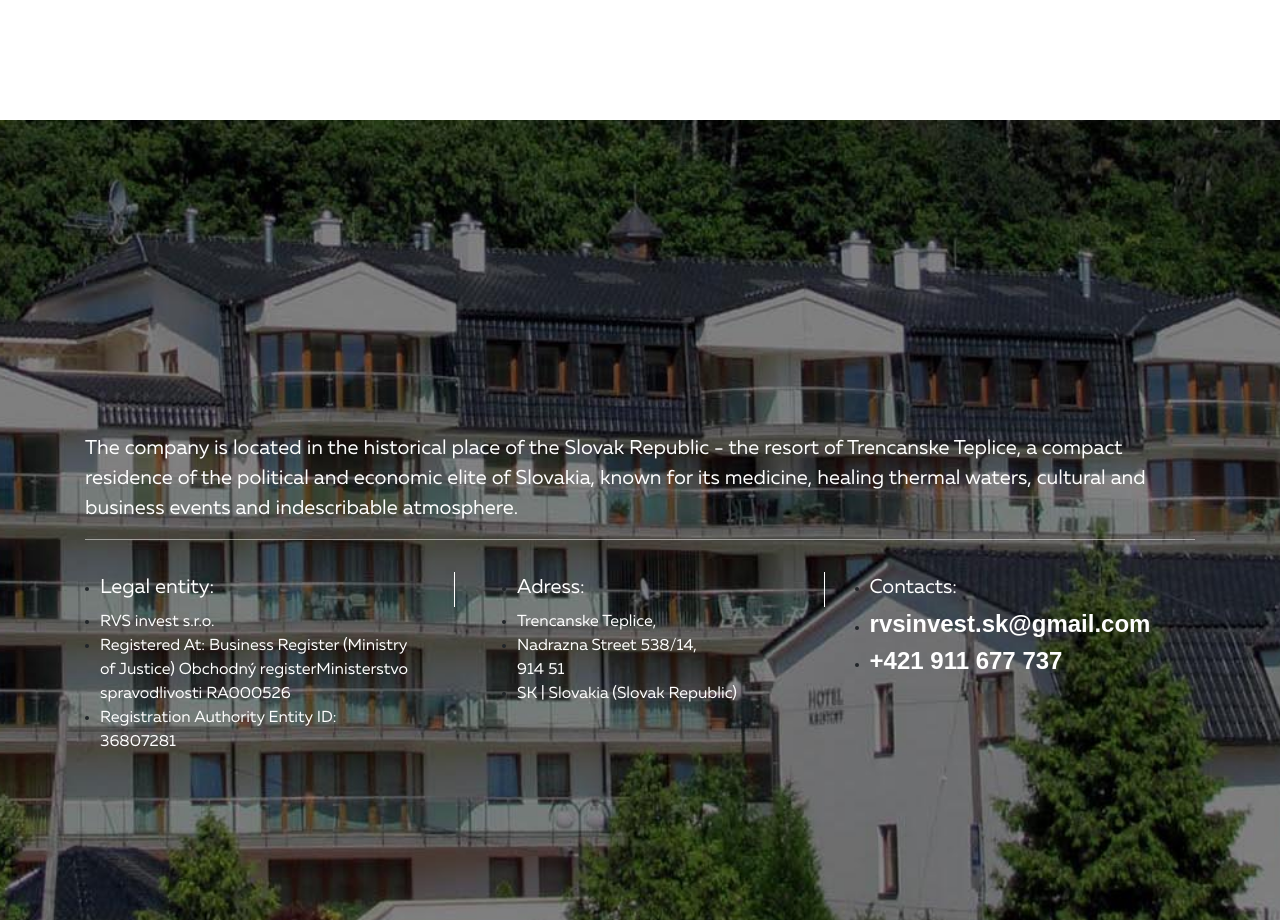
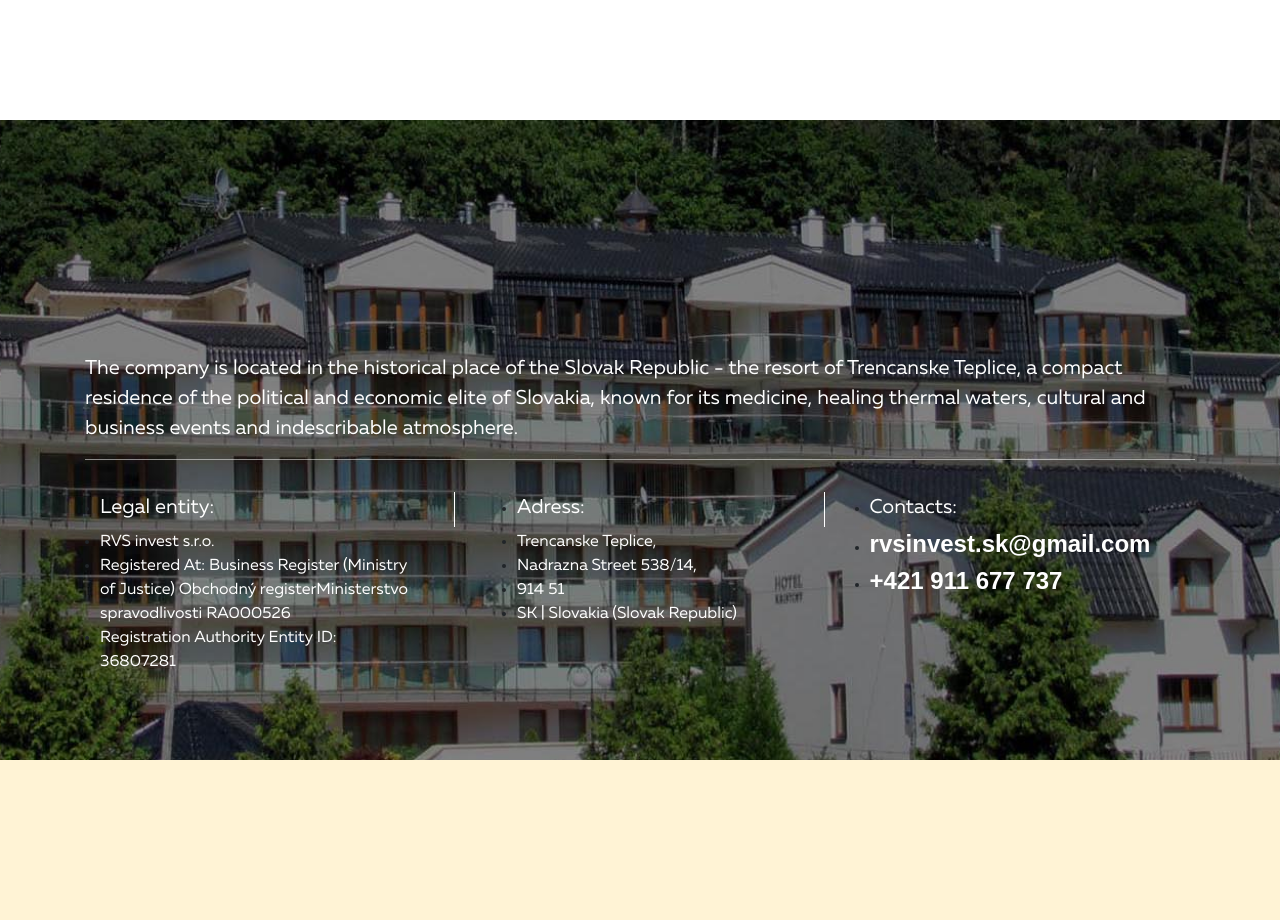
Before and after one commit to rvsinvestsk/rvsinvestsk.github.io, a plain HTML site: page index.html in a window 1280 px wide. Shown: the part 3880-4800 px from the top of the page. After the commit the page ends 4640 px from the top, so only its background shows below. Drawn offline with Linux system fonts and the light colour scheme; a web font is replaced by a local one.

Commit message:
Add files via upload

```diff
--- a/style.css
+++ b/style.css
@@ -174,7 +174,7 @@ h3 {
 	margin-top: 10px;
 }
 
-.primary {
+.primary{
 	display: -webkit-box;
 	display: -ms-flexbox;
 	display: -webkit-flex;
@@ -322,7 +322,7 @@ h3 {
 	background-color: #2389DA;
 	padding-top: 100px;
 	padding-bottom: 100px;
-	height: 100vh;
+	min-height: 80vh;
 	display: -webkit-box;
 	display: -ms-flexbox;
 	display: -webkit-flex;
```
